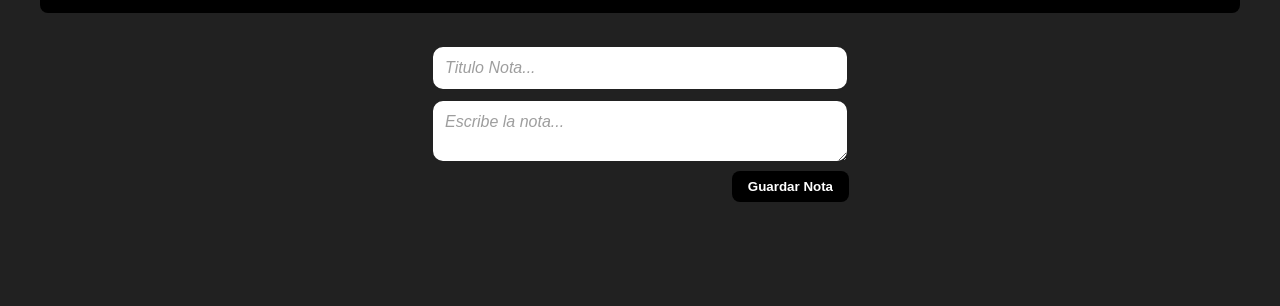
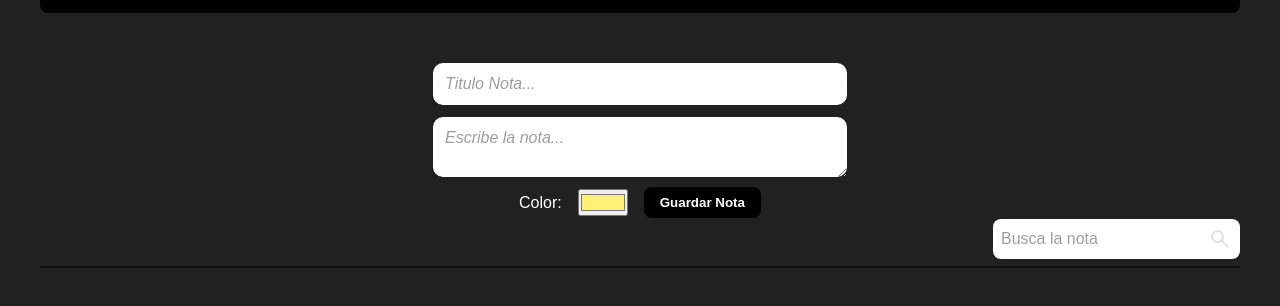
Before and after one commit to MaoMachado/keep-clone, a website built with Vite: page index.html in a window 1280 px wide. Shown: the part 72-378 px from the top of the page. Built offline with nearby package versions, Linux system fonts and the light colour scheme; a web font is replaced by a local one.

Commit message:
Buscador Terminado

```diff
--- a/src/main.js
+++ b/src/main.js
@@ -1,5 +1,6 @@
-import { agregarNotas } from './modules/agregarNotas'
-import './style.css'
+import { agregarNotas } from './modules/agregarNotas';
+import './style.css';
+import iconoBuscar from './assets/icons/search_keep.svg';
 
 document.querySelector('#app').innerHTML = `
   <div class="keep-container">
@@ -9,7 +10,15 @@ document.querySelector('#app').innerHTML = `
     <section class="nueva-nota">
       <input type="text" placeholder="Titulo Nota..." id="titulo" />
       <textarea placeholder="Escribe la nota..." id="contenido"></textarea>
-      <button id="guardarNota">Guardar Nota</button>
+      <div class="color_container">
+        <label for="color">Color:</label>
+        <input type="color" id="color" value="#fff176" />
+        <button id="guardarNota">Guardar Nota</button>
+      </div>
+      <div class="buscar_container">
+        <input type="text" id="buscarNota" class="buscar_nota" placeholder="Busca la nota" />
+        <img src="${iconoBuscar}" alt="Icono de buscar una nota" />
+      </div>
     </section>
     <section id="contenedorNotas" class="contenedor-notas"></section>
   </div>
--- a/src/modules/agregarNotas.js
+++ b/src/modules/agregarNotas.js
@@ -20,13 +20,14 @@ export const agregarNotas = () => {
   btnGuardarNota.addEventListener('click', () => {
     const titulo = document.getElementById('titulo').value.trim();
     const contenido = document.getElementById('contenido').value.trim();
+    const color = document.getElementById('color').value;
 
     if (!titulo || !contenido) {
       alert('Por favor, completa tanto el título como el contenido de la nota.');
       return;
     }
 
-    const nuevaNota = { titulo, contenido };
+    const nuevaNota = { titulo, contenido, color };
     notas.push(nuevaNota);
     localStorage.setItem('notas', JSON.stringify(notas));
 
@@ -35,11 +36,12 @@ export const agregarNotas = () => {
   })
 
   // ----------------------------------> Crear HTML Nota <-----------------------------------
-  const crearNota = (titulo, contenido, index = null) => {
+  const crearNota = (titulo, contenido, index = null, color = "fff176") => {
     const nota = document.createElement('div');
     nota.classList.add('nota');
     nota.setAttribute('draggable', 'true');
     nota.dataset.index = index;
+    nota.style.backgroundColor = color;
 
     if (titulo) {
       const h3 = document.createElement('h3');
@@ -86,10 +88,10 @@ export const agregarNotas = () => {
   }
 
   // ----------------------------------> Renderizar Notas <-----------------------------------
-  const renderizarNotas = () => {
+  const renderizarNotas = (notasAMostrar = notas) => {
     contenedorNotas.innerHTML = '';
-    notas.forEach((nota, index) => {
-      const elementoNota = crearNota(nota.titulo, nota.contenido, index);
+    notasAMostrar.forEach((nota, index) => {
+      const elementoNota = crearNota(nota.titulo, nota.contenido, index, nota.color);
       contenedorNotas.appendChild(elementoNota);
     });
   }
@@ -98,6 +100,7 @@ export const agregarNotas = () => {
   const limpiarFormulario = () => {
     document.getElementById('titulo').value = '';
     document.getElementById('contenido').value = '';
+    document.getElementById('color').value = '#fff176';
   }
 
   // ----------------------------------> Drag and Drop Contenedor <-----------------------------------
@@ -129,4 +132,15 @@ export const agregarNotas = () => {
     localStorage.setItem('notas', JSON.stringify(notas));
     renderizarNotas();
   });
+
+  // ----------------------------------> Buscar Notas <-----------------------------------
+  const inputBuscar = document.getElementById('buscarNota');
+  inputBuscar.addEventListener('input', () => {
+    const termino = inputBuscar.value.toLowerCase();
+    const notasFiltradas = notas.filter(nota =>
+      nota.titulo.toLowerCase().includes(termino)
+    );
+
+    renderizarNotas(notasFiltradas)
+  })
 }
--- a/src/style.css
+++ b/src/style.css
@@ -36,6 +36,7 @@ body {
 }
 
 .keep-container {
+  position: relative;
   inline-size: var(--block-size);
   margin: 0 auto;
 
@@ -52,7 +53,7 @@ body {
     flex-direction: column;
     gap: 0.5rem;
     inline-size: clamp(300px, 100vw, 450px);
-    margin: 1rem auto;
+    margin: 2rem auto;
     padding: 1rem;
     border-radius: 0.5rem;
 
@@ -70,8 +71,14 @@ body {
       }
     }
 
-    & > button {
-      align-self: flex-end;
+    & > .color_container {
+      display: flex;
+      justify-content: center;
+      align-items: center;
+      gap: 1rem;
+    }
+
+    & button {
       background: var(--black);
       color: var(--light);
       padding: 0.5rem 1rem;
@@ -91,6 +98,31 @@ body {
         transform: scale(0.95);
       }
     }
+
+    & > .buscar_container {
+      display: flex;
+      position: absolute;
+      right: 0;
+      top: 275px;
+      padding: 0.5rem;
+      background: var(--light);
+      border-radius: 0.5rem;
+
+      & > input {
+        background-color: transparent;
+        border: none;
+        font-size: 1rem;
+
+        &::placeholder {
+          opacity: 0.7;
+        }
+
+        &:focus {
+          outline: none;
+          border: none;
+        }
+      }
+    }
   }
 }
 
@@ -99,6 +131,8 @@ body {
   grid-template-columns: repeat(auto-fill, minmax(250px, 1fr));
   gap: 1rem;
   min-block-size: 100px;
+  padding-block-start: 1rem;
+  border-block-start: 2px solid rgba(0, 0, 0, 0.5);
 
   & > .nota {
     display: flex;
```
Also changed, not shown: src/assets/icons/search_keep.svg (added).
